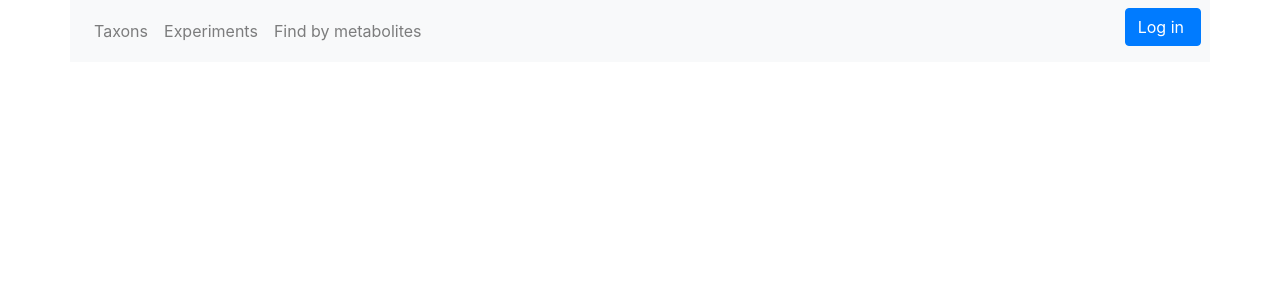
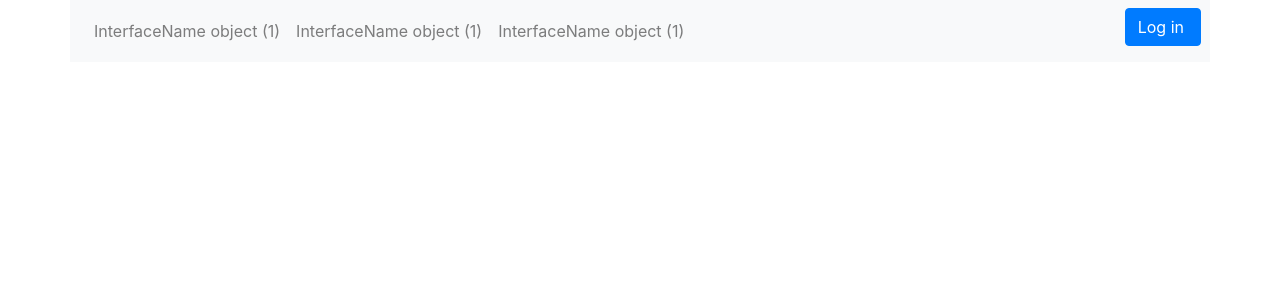
Before and after one commit to hater4u/Tomo, a Django app: template templates/index.html in a window 1280 px wide. Shown: the top 300 px of the page. Run offline with Django 3.2, Linux system fonts and the light colour scheme; the template is opened without the code that fills it: values that come from a table or form of the project are taken from there, others are empty; tables that the repository leaves empty hold one stand-in row (values such as "Sample post"); some libraries are stand-ins or nearby versions.

Commit message:
Added starting moving interface names to admin

```diff
--- a/templates/index.html
+++ b/templates/index.html
@@ -18,15 +18,15 @@
 
             <ul class="navbar-nav mr-auto">
                 <li class="nav-item {% block taxon_active %}{% endblock %}">
-                    <a class="nav-link" href="/taxons/">Taxons</a>
+                    <a class="nav-link" href="/taxons/">{{ interface_taxons_name }}</a>
                 </li>
 
                 <li class="nav-item {% block experiment_active %}{% endblock %}">
-                    <a class="nav-link" href="/experiments/">Experiments</a>
+                    <a class="nav-link" href="/experiments/">{{ interface_experiments_name }}</a>
                 </li>
 
                 <li class="nav-item {% block experiment_meta_active %}{% endblock %}">
-                    <a class="nav-link" href="/find/metabolites/">Find by metabolites</a>
+                    <a class="nav-link" href="/find/metabolites/">{{ interface_find_by_metabolites_name}}</a>
                 </li>
 
             </ul>
```
Also changed, not shown: experimentsbase/views.py (+6 -1 lines).
